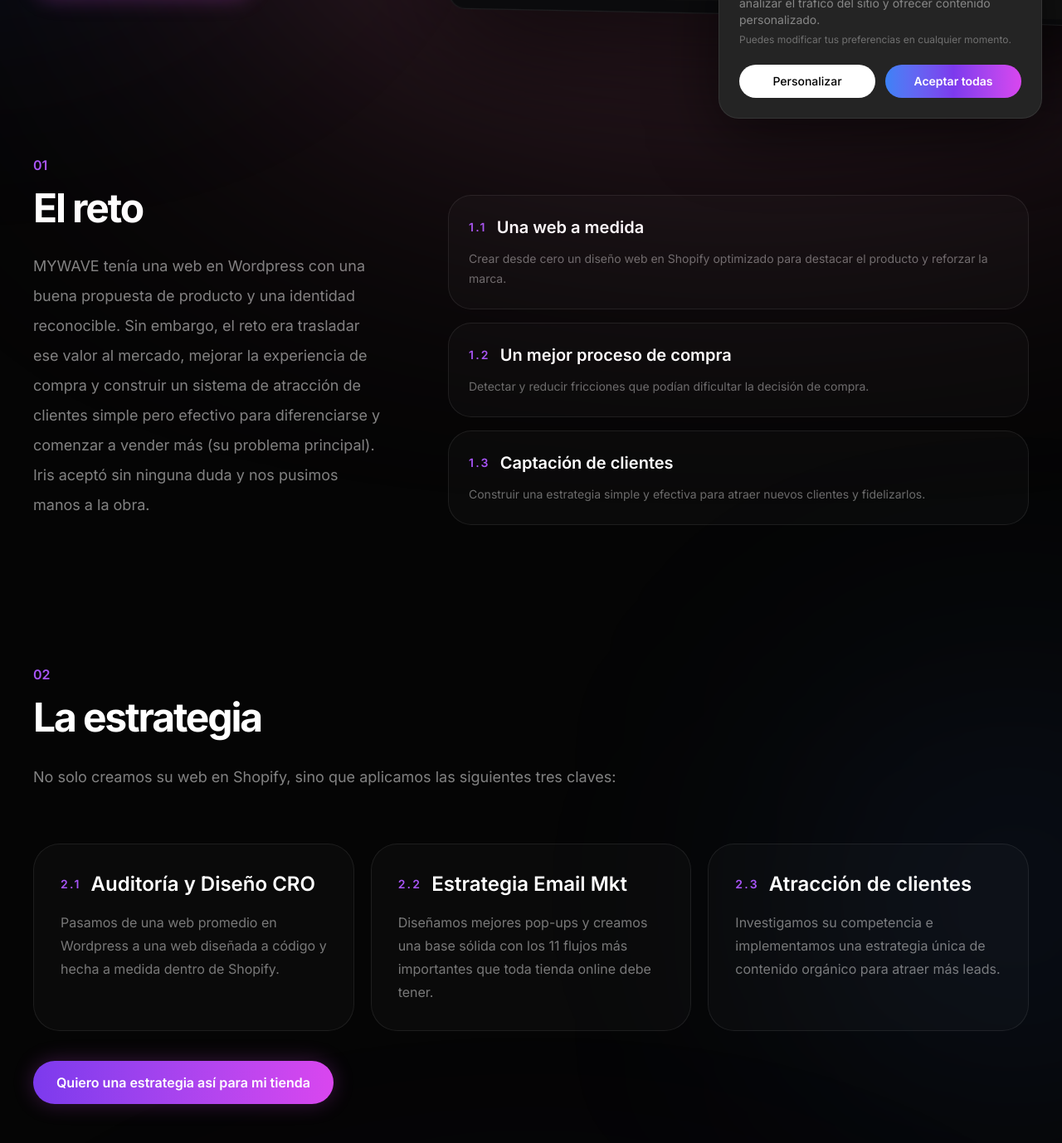
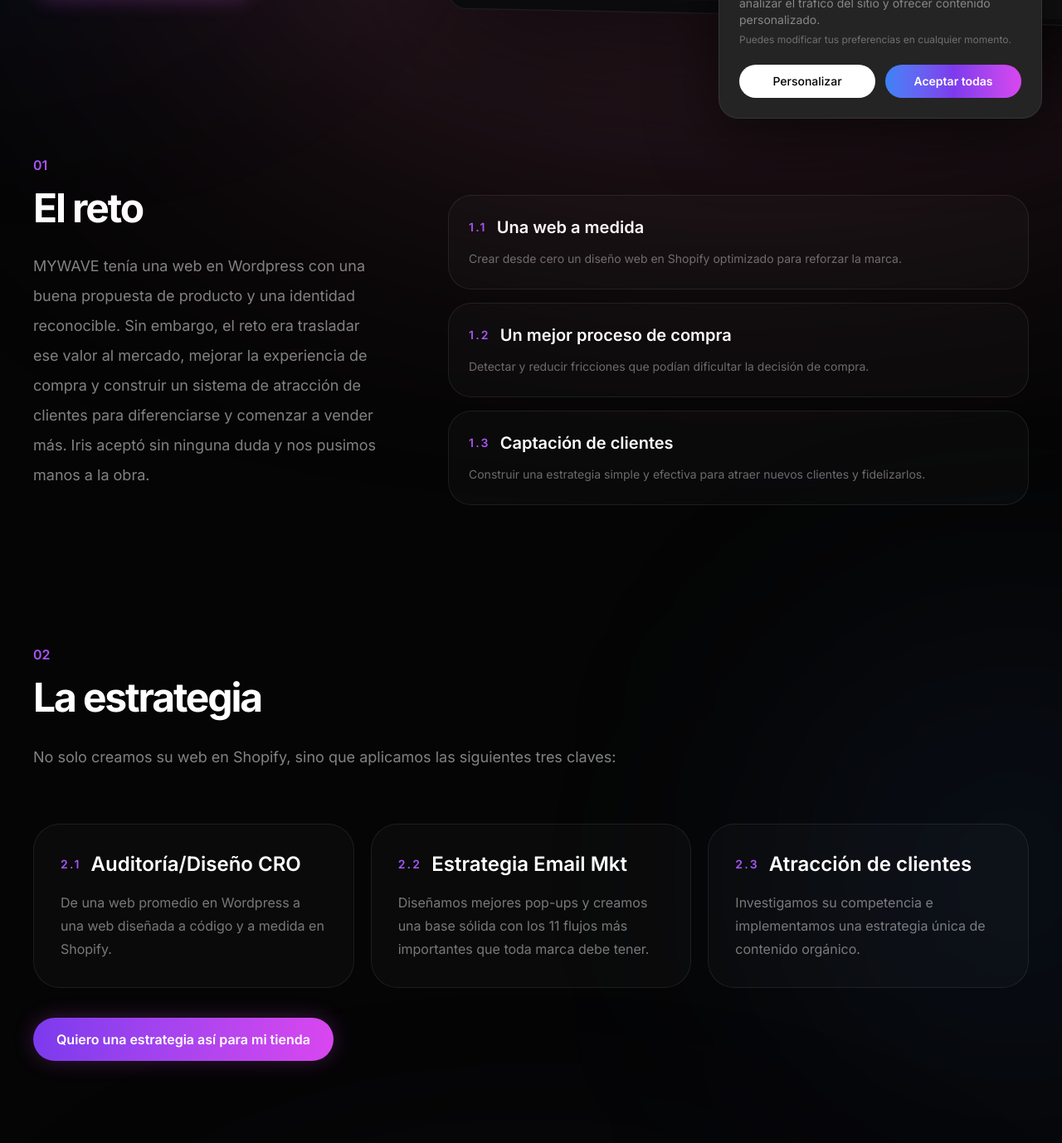
Before and after one commit to MaikelScalate/scalatelab, a Next.js app: page /casos/mywave in a window 1280 px wide. Shown: the part 633-2011 px from the top of the page at 83% size. Built offline with nearby package versions, Linux system fonts and the light colour scheme; grey boxes are pictures that could not be loaded.

Commit message:
Mejorar diseño

```diff
--- a/app/casos/mywave/page.tsx
+++ b/app/casos/mywave/page.tsx
@@ -150,7 +150,7 @@ const challengePoints = [
   {
     number: "1.1",
     title: "Una web a medida",
-    text: "Crear desde cero un diseño web en Shopify optimizado para destacar el producto y reforzar la marca.",
+    text: "Crear desde cero un diseño web en Shopify optimizado para reforzar la marca.",
   },
   {
     number: "1.2",
@@ -167,18 +167,18 @@ const challengePoints = [
 const strategyPoints = [
   {
     number: "2.1",
-    title: "Auditoría y Diseño CRO",
-    text: "Pasamos de una web promedio en Wordpress a una web diseñada a código y hecha a medida dentro de Shopify. ",
+    title: "Auditoría/Diseño CRO",
+    text: "De una web promedio en Wordpress a una web diseñada a código y a medida en Shopify. ",
   },
   {
     number: "2.2",
     title: "Estrategia Email Mkt",
-    text: "Diseñamos mejores pop-ups y creamos una base sólida con los 11 flujos más importantes que toda tienda online debe tener.",
+    text: "Diseñamos mejores pop-ups y creamos una base sólida con los 11 flujos más importantes que toda marca debe tener.",
   },
   {
     number: "2.3",
     title: "Atracción de clientes",
-    text: "Investigamos su competencia e implementamos una estrategia única de contenido orgánico para atraer más leads.",
+    text: "Investigamos su competencia e implementamos una estrategia única de contenido orgánico.",
   },
 ];
 
@@ -829,7 +829,7 @@ export default function MyWaveCaseStudy() {
                   sm:leading-9
                 "
               >
-                MYWAVE tenía una web en Wordpress con una buena propuesta de producto y una identidad reconocible. Sin embargo, el reto era trasladar ese valor al mercado, mejorar la experiencia de compra y construir un sistema de atracción de clientes simple pero efectivo para diferenciarse y comenzar a vender más (su problema principal). Iris aceptó sin ninguna duda y nos pusimos manos a la obra.
+                MYWAVE tenía una web en Wordpress con una buena propuesta de producto y una identidad reconocible. Sin embargo, el reto era trasladar ese valor al mercado, mejorar la experiencia de compra y construir un sistema de atracción de clientes para diferenciarse y comenzar a vender más. Iris aceptó sin ninguna duda y nos pusimos manos a la obra.
               </p>
             </div>
 
```
